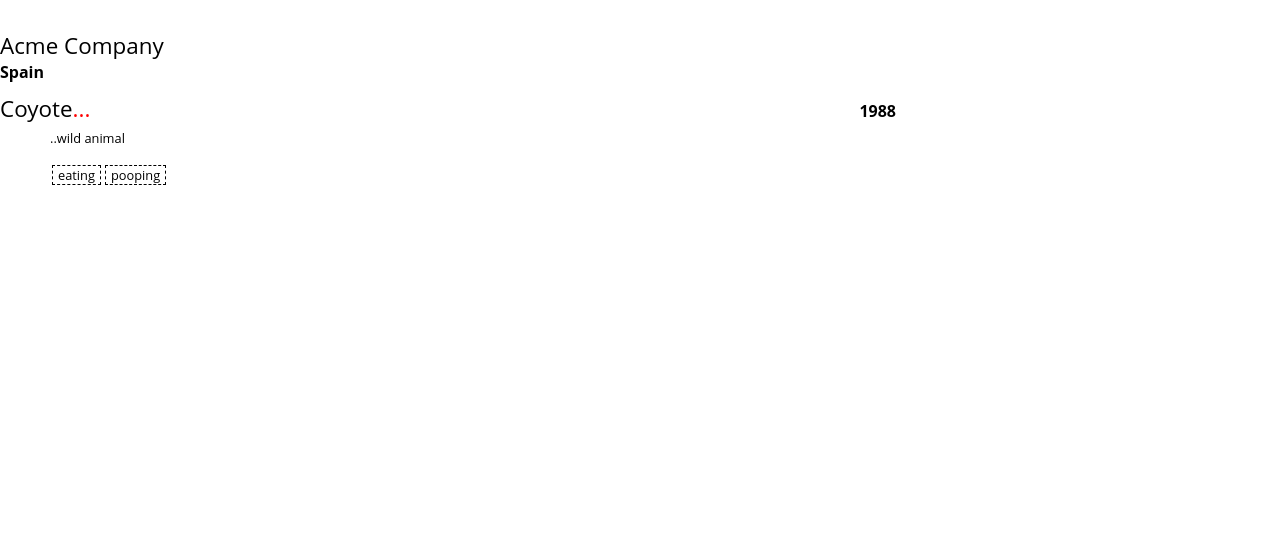
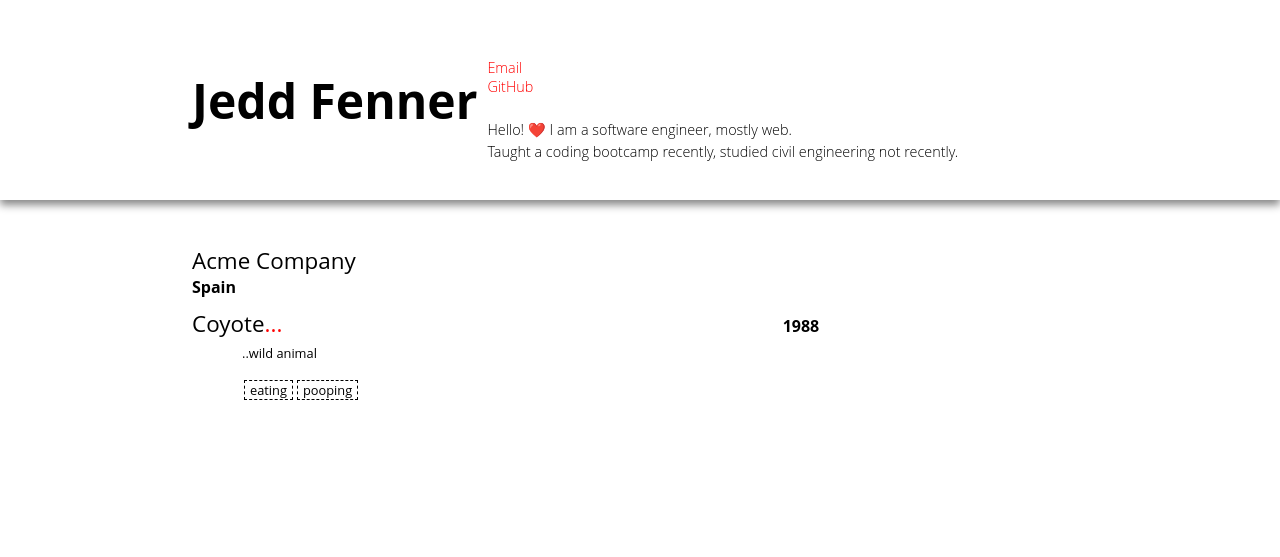
Before and after one commit to patrickcfwhite/seevee, a Gatsby site in the folder gatsby-site/: page / in a window 1280 px wide. Built offline with nearby package versions, Linux system fonts and the light colour scheme; Gatsby itself is replaced by a stand-in of ours.

Commit message:
*added position and header components *applied format script *cleaned up index.js *added static data for header
Co-authored-by: Jedd Fenner <Jedd@outlook.com>

```diff
--- a/gatsby-site/gatsby-config.js
+++ b/gatsby-site/gatsby-config.js
@@ -3,14 +3,22 @@
     description: "Flexible CV gatsby theme",
     title: "seevee",
     author: "Patrick & Jedd",
-    jobs: [{
-      company: "Acme Company",
-      location: "Spain",
-      datesHeld: "1988",
-      position: "Coyote",
-      description: "..wild animal",
-      skills: ["eating", "pooping"]
-    }]
+    jobs: [
+      {
+        company: "Acme Company",
+        location: "Spain",
+        datesHeld: "1988",
+        position: "Coyote",
+        description: "..wild animal",
+        skills: ["eating", "pooping"],
+      },
+    ],
+    myName: "Jedd Fenner",
+    email: "jed@diff.uk",
+    github: "https://github.com/jeddf",
+    bioLineOne: "Hello! ❤️ I am a software engineer, mostly web.",
+    bioLineTwo:
+      "Taught a coding bootcamp recently, studied civil engineering not recently.",
   },
   plugins: [
     `gatsby-plugin-react-helmet`,
--- a/gatsby-site/src/components/header.js
+++ b/gatsby-site/src/components/header.js
@@ -1,42 +1,35 @@
-import { Link } from "gatsby"
-import PropTypes from "prop-types"
 import React from "react"
 
-const Header = ({ siteTitle }) => (
-  <header
-    style={{
-      background: `rebeccapurple`,
-      marginBottom: `1.45rem`,
-    }}
-  >
-    <div
-      style={{
-        margin: `0 auto`,
-        maxWidth: 960,
-        padding: `1.45rem 1.0875rem`,
-      }}
-    >
-      <h1 style={{ margin: 0 }}>
-        <Link
-          to="/"
-          style={{
-            color: `white`,
-            textDecoration: `none`,
-          }}
-        >
-          {siteTitle}
-        </Link>
-      </h1>
-    </div>
-  </header>
-)
-
-Header.propTypes = {
-  siteTitle: PropTypes.string,
-}
-
-Header.defaultProps = {
-  siteTitle: ``,
+const Header = ({
+  data: { myName, email, github, bioLineOne, bioLineTwo },
+}) => {
+  return (
+    <header>
+      <div aria-label="name" class="name-container">
+        <a class="name">{myName}</a>
+      </div>
+      <div class="infotable">
+        <div class="info">
+          <div aria-label="contact" class="social">
+            <a href={`mailto:${email}?subject=Hi%20${myName.split(" ")[0]}!`}>
+              <br />
+              Email
+            </a>
+            <a href={github} target="_blank">
+              <br />
+              GitHub
+            </a>
+          </div>
+          <a class="bio" aria-label="short biography">
+            <br />
+            {bioLineOne}
+            <br />
+            {bioLineTwo}
+          </a>
+        </div>
+      </div>
+    </header>
+  )
 }
 
 export default Header
--- a/gatsby-site/src/components/job.js
+++ b/gatsby-site/src/components/job.js
@@ -1,6 +1,31 @@
-import React from "react";
+import React from "react"
 
-export const Job = ({
+const Position = ({ datesHeld, position, description, skills = [] }) => {
+  return (
+    <div className="position position_expand">
+      <div className="date" aria-label="dates held">
+        {datesHeld}
+      </div>
+      <div className="role" aria-label="position">
+        {position}
+      </div>
+      <div className="desc" aria-label="description">
+        {description}
+        <br />
+        <br />
+        <span className="skills">
+          {skills.map(skill => (
+            <span className="skill" key={skill}>
+              {skill}
+            </span>
+          ))}
+        </span>
+      </div>
+    </div>
+  )
+}
+
+const Job = ({
   company,
   location,
   datesHeld,
@@ -9,16 +34,21 @@
   skills = [],
 }) => {
   return (
-    <article className="job" aria-label="job" style={{width: "70%"}}>
-      <div className="company" aria-label="company">{company}</div>
-      <div className="location" aria-label="location">{location}</div>
-      <div className="position position_expand">
-        <div className="date" aria-label="dates held">{datesHeld}</div>
-        <div className="role" aria-label="position">{position}</div>
-        <div className="desc" aria-label="description">{description}<br/><br/>
-        <span className="skills">{skills.map(skill => <span className="skill" key={skill}>{skill}</span>)}</span>
-        </div>
+    <article className="job" aria-label="job" style={{ width: "70%" }}>
+      <div className="company" aria-label="company">
+        {company}
       </div>
+      <div className="location" aria-label="location">
+        {location}
+      </div>
+      <Position
+        datesHeld={datesHeld}
+        position={position}
+        description={description}
+        skills={skills}
+      />
     </article>
   )
 }
+
+export default Job
--- a/gatsby-site/src/pages/index.js
+++ b/gatsby-site/src/pages/index.js
@@ -1,18 +1,29 @@
-import React from "react";
+import React from "react"
 import { graphql } from "gatsby"
-import '../components/style.css'
-import { Job } from "../components/job";
+import "../components/style.css"
+import Job from "../components/job"
+import Header from "../components/header"
 
-const IndexPage = ({data}) => (
-  <div>
-    {data.site.siteMetadata.jobs.map(job => <Job {...job}/>)}
-  </div>
+const IndexPage = ({ data }) => (
+  <body>
+    <Header data={data.site.siteMetadata} />
+    <main>
+        {data.site.siteMetadata.jobs.map(job => (
+          <Job {...job} />
+        ))}
+    </main>
+  </body>
 )
 
 export const query = graphql`
   query JobsQuery {
     site {
       siteMetadata {
+        myName
+        email
+        github
+        bioLineOne
+        bioLineTwo
         jobs {
           company
           location
```
